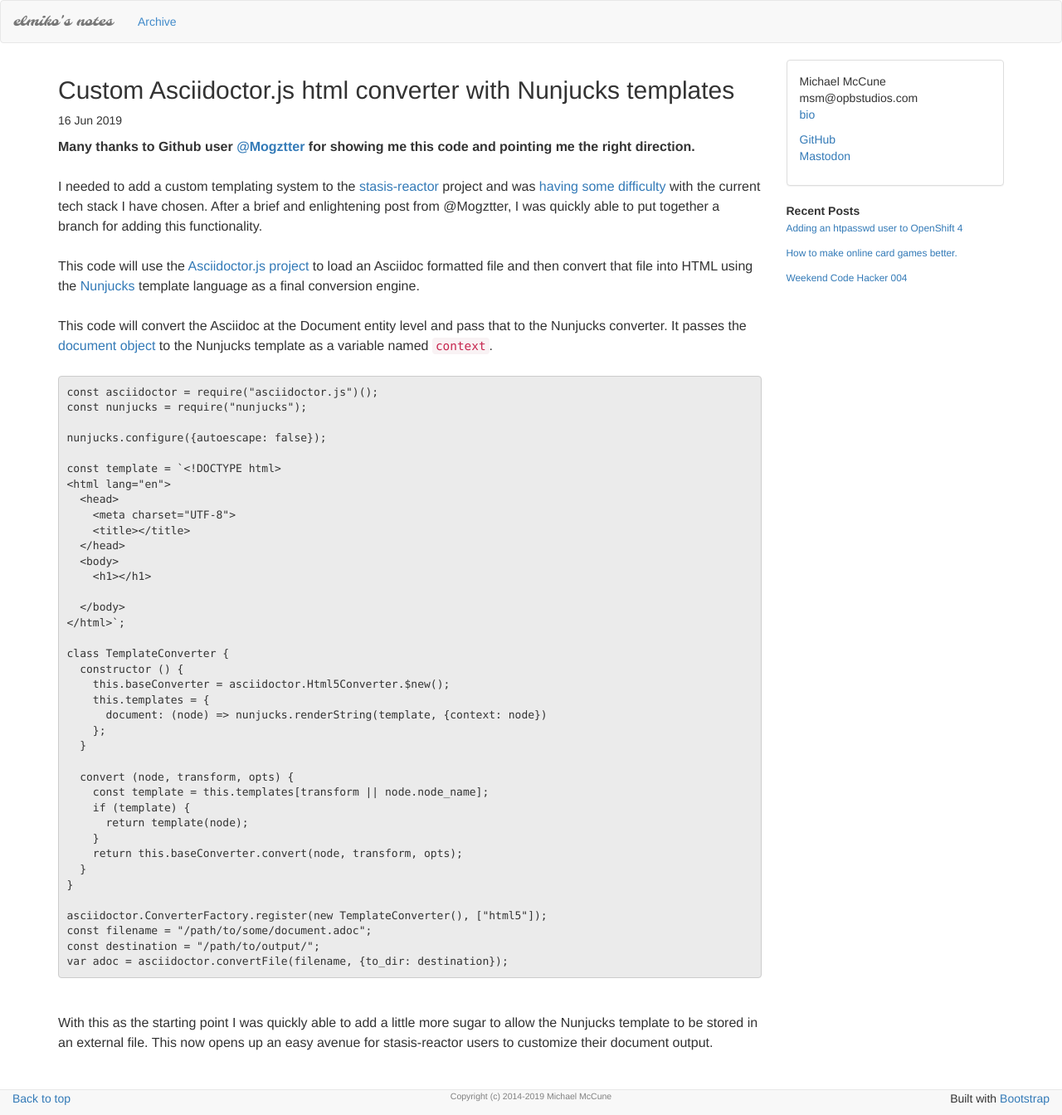
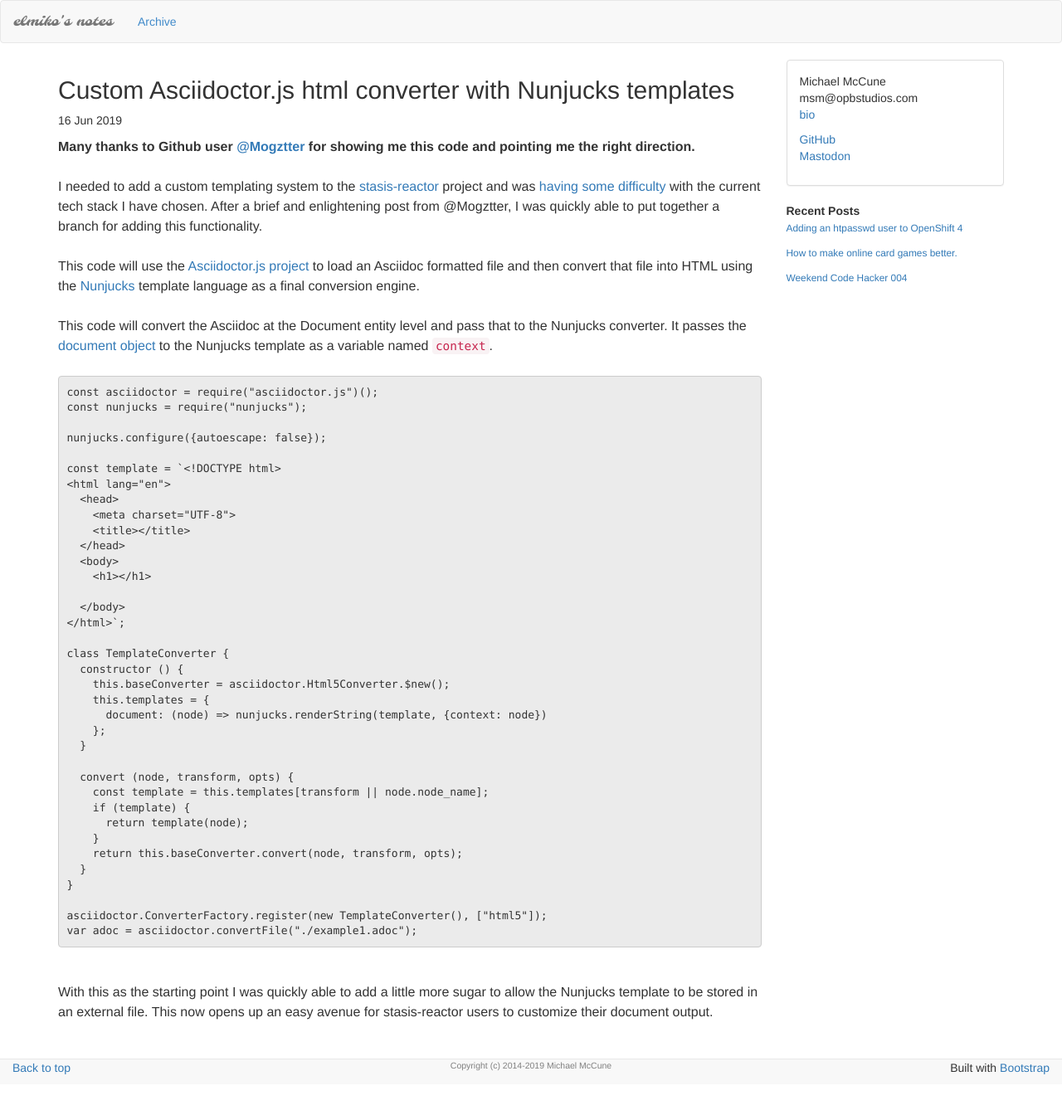
Before and after one commit to elmiko/elmiko.github.io, a Jekyll site: the page built from _posts/2019-06-16-asciidoctorjs-html-converter.markdown, in a window 1280 px wide. Shown: the whole page at 83% size. Built offline with Jekyll 4.4.1, drawn with Linux system fonts in a browser that asks for light colours; nearby versions of some CDN libraries; after the commit the page ends 1307 px from its top, so only the background shows below that.

Commit message:
simplify code example in 2019-06-16

````diff
--- a/_posts/2019-06-16-asciidoctorjs-html-converter.markdown
+++ b/_posts/2019-06-16-asciidoctorjs-html-converter.markdown
@@ -61,9 +61,7 @@ class TemplateConverter {
 }
 
 asciidoctor.ConverterFactory.register(new TemplateConverter(), ["html5"]);
-const filename = "/path/to/some/document.adoc";
-const destination = "/path/to/output/";
-var adoc = asciidoctor.convertFile(filename, {to_dir: destination});
+var adoc = asciidoctor.convertFile("./example1.adoc");
 ```
 
 With this as the starting point I was quickly able to add a little more
````
